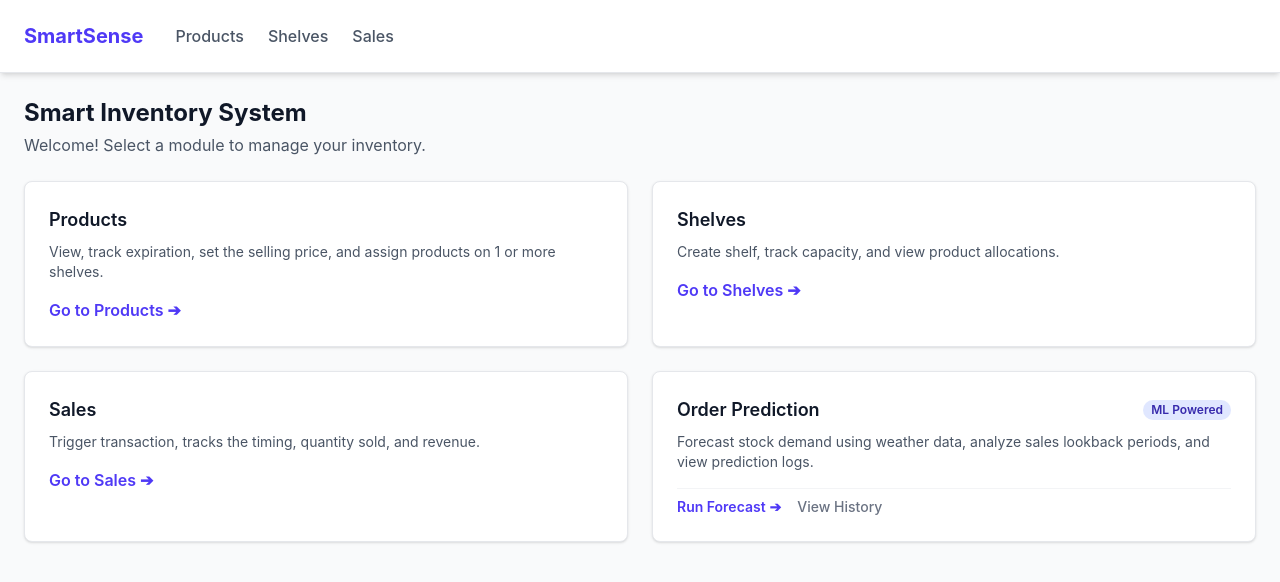
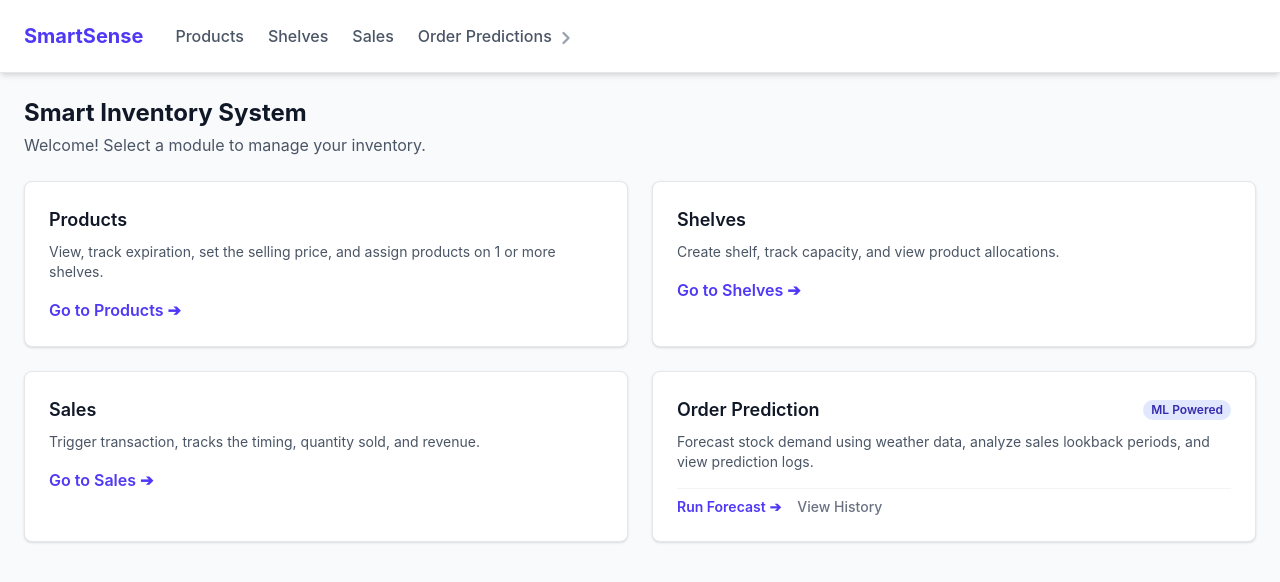
Before and after one commit to alphaRookie/Smart-Inventory-System-API, a React (Vite) app in the folder frontend/: page / in a window 1280 px wide. Shown: the top 582 px of the page. Built offline with nearby package versions, Linux system fonts and the light colour scheme.

Commit message:
feat: create routes for OrderPrediction and create dropdown Navbar

```diff
--- a/frontend/src/App.jsx
+++ b/frontend/src/App.jsx
@@ -11,6 +11,9 @@ import ShelfDetailPage from './pages/shelves/ShelfDetailPage';
 import SalesPage from './pages/sales/SalesPage';
 import SaleDetailPage from './pages/sales/SaleDetailPage';
 
+import OrderPredForecast from './pages/orderpred/OrderPredForecast';
+import OrderPredHistory from './pages/orderpred/OrderPredHistory';
+import OrderPredHistoryDetail from './pages/orderpred/OrderPredHistoryDetail';
 
 export default function App() {
   const [open, setOpen] = useState(false);
@@ -38,6 +41,40 @@ export default function App() {
                 Sales
               </Link>
 
+              {/* Dropdown Menu Container */}
+              <div className="relative">
+                <button
+                  onClick={() => setOpen(!open)}
+                  className="text-gray-600 hover:text-indigo-600 flex items-center gap-1.5 py-1 font-medium transition-colors"
+                >
+                  Order Predictions
+
+                  {/* Paste the JSX Icon and toggle rotation */}
+                  <svg
+                    xmlns="http://www.w3.org/2000/svg" fill="none" viewBox="0 0 24 24" strokeWidth={3.5} stroke="currentColor"
+                    className={`w-4 h-4 text-gray-400 translate-y-[2px] transition-transform duration-200 ${open ? 'rotate-90' : ''}`}
+                  >
+                    <path strokeLinecap="round" strokeLinejoin="round" d="m8.25 4.5 7.5 7.5-7.5 7.5" />
+                  </svg>
+                </button>
+
+                {open && (
+                  <div className="absolute top-full left-0 mt-2 w-44 bg-white/90 backdrop-blur-md border border-gray-100 rounded-lg shadow-xl py-1 flex flex-col z-20 transition-all">
+                    <Link
+                      to="/orderpred/forecast" onClick={() => setOpen(false)}
+                      className="px-4 py-2 text-sm text-gray-600 hover:text-indigo-600 hover:bg-indigo-50/50 transition-colors"
+                    >
+                      Forecast
+                    </Link>
+                    <Link
+                      to="/orderpred/history" onClick={() => setOpen(false)}
+                      className="px-4 py-2 text-sm text-gray-600 hover:text-indigo-600 hover:bg-indigo-50/50 transition-colors"
+                    >
+                      History
+                    </Link>
+                  </div>
+                )}
+              </div>
             </div>
           </div>
         </nav>
@@ -52,6 +89,9 @@ export default function App() {
             <Route path="/shelves/:id" element={<ShelfDetailPage />} />
             <Route path="/sales" element={<SalesPage />} />
             <Route path="/sales/:id" element={<SaleDetailPage />} />
+            <Route path="/orderpred/forecast" element={<OrderPredForecast />} />
+            <Route path="/orderpred/history" element={<OrderPredHistory />} />
+            <Route path="/orderpred/history/:id" element={<OrderPredHistoryDetail />} />
           </Routes>
         </main>
       </div>
```
